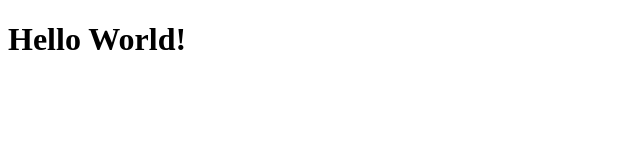
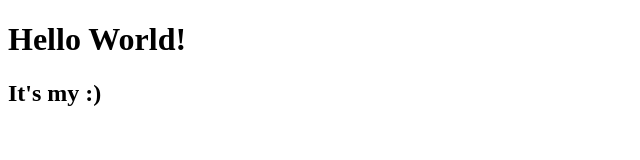
Before and after one commit to Nikolay-Pirogov/test, a plain HTML site: page 1/index.html in a window 1280 px wide. Shown: the whole page, without its empty margins (0-640 px from the left). Drawn offline with Linux system fonts and the light colour scheme.

Commit message:
It's my first commit

```diff
--- a/1/index.html
+++ b/1/index.html
@@ -19,5 +19,6 @@
 
     <body>
         <h1>Hello World!</h1>
+        <h2>It's my :)</h2>
     </body>
 </html>
```
